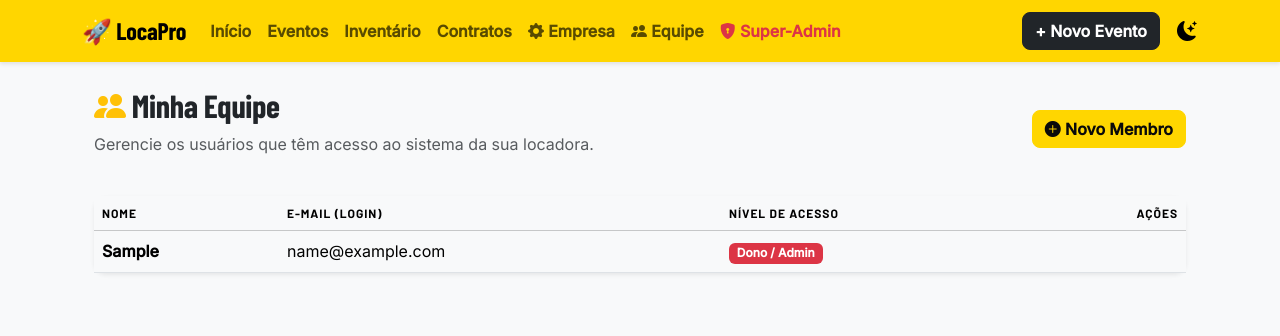
After one commit to JpGeneroso004/LocaPro, a Django app: page /empresas/equipe/ in a window 1280 px wide. The commit adds this page. Shown: the top 336 px of the page. Run offline with Django 4.2, Linux system fonts and the light colour scheme; the visitor is signed in with stand-in values (Sample User, id 1); data comes from the database, SQL or seed files in the repository; some web fonts are replaced.

Commit message:
feat(fase-4): Rebranding para LocaPro e Multiplos Usuarios por Locadora (Equipes)

```diff
--- a/arttendas/empresas/models.py
+++ b/arttendas/empresas/models.py
@@ -18,6 +18,11 @@ class Organizacao(models.Model):
         return self.nome
 
 class Usuario(AbstractUser):
+    CARGOS = [
+        ('dono', 'Dono/Administrador'),
+        ('funcionario', 'Funcionário')
+    ]
+
     organizacao = models.ForeignKey(
         Organizacao,
         on_delete=models.CASCADE,
@@ -25,6 +30,8 @@ class Usuario(AbstractUser):
         blank=True,
         related_name='usuarios'
     )
+
+    cargo = models.CharField('Cargo na Empresa', max_length=20, choices=CARGOS, default='dono')
 
     class Meta:
         verbose_name = 'Usuário'
--- a/arttendas/empresas/templates/empresas/cadastro.html
+++ b/arttendas/empresas/templates/empresas/cadastro.html
@@ -15,8 +15,8 @@
 
 <div class="card-cadastro card">
   <div class="logo-header">
-    <h2 class="fw-bold mb-0">⛺ TendaPro SaaS</h2>
-    <small class="text-white-50">Sua locadora de tendas no piloto automático</small>
+    <h2 class="fw-bold mb-0">🚀 LocaPro SaaS</h2>
+    <small class="text-white-50">Sua locadora de estruturas no piloto automático</small>
   </div>
   <div class="card-body p-4">
 
--- /dev/null
+++ b/arttendas/empresas/templates/empresas/equipe.html
@@ -0,0 +1,66 @@
+{% extends 'base.html' %}
+{% block title %}Minha Equipe - LocaPro{% endblock %}
+
+{% block content %}
+<div class="container mt-4">
+    <div class="row mb-4 align-items-center">
+        <div class="col">
+            <h2 class="fw-bold"><i class="bi bi-people-fill text-warning"></i> Minha Equipe</h2>
+            <p class="text-muted">Gerencie os usuários que têm acesso ao sistema da sua locadora.</p>
+        </div>
+        {% if user.cargo == 'dono' %}
+        <div class="col-auto">
+            <a href="{% url 'empresas:novo_membro' %}" class="btn btn-warning fw-bold text-dark">
+                <i class="bi bi-plus-circle-fill"></i> Novo Membro
+            </a>
+        </div>
+        {% endif %}
+    </div>
+
+    <div class="card shadow-sm border-0">
+        <div class="card-body p-0">
+            <div class="table-responsive">
+                <table class="table table-hover mb-0 align-middle">
+                    <thead class="table-light">
+                        <tr>
+                            <th>Nome</th>
+                            <th>E-mail (Login)</th>
+                            <th>Nível de Acesso</th>
+                            {% if user.cargo == 'dono' %}
+                            <th class="text-end">Ações</th>
+                            {% endif %}
+                        </tr>
+                    </thead>
+                    <tbody>
+                        {% for membro in usuarios %}
+                        <tr>
+                            <td class="fw-bold">{{ membro.first_name }}</td>
+                            <td>{{ membro.email }}</td>
+                            <td>
+                                {% if membro.cargo == 'dono' %}
+                                <span class="badge bg-danger">Dono / Admin</span>
+                                {% else %}
+                                <span class="badge bg-secondary">Funcionário</span>
+                                {% endif %}
+                            </td>
+                            {% if user.cargo == 'dono' %}
+                            <td class="text-end">
+                                {% if membro != user %}
+                                <form method="post" action="{% url 'empresas:remover_membro' membro.pk %}" style="display:inline;" onsubmit="return confirm('Tem certeza que deseja remover este membro da equipe?');">
+                                    {% csrf_token %}
+                                    <button type="submit" class="btn btn-sm btn-outline-danger" title="Remover Usuário">
+                                        <i class="bi bi-trash-fill"></i>
+                                    </button>
+                                </form>
+                                {% endif %}
+                            </td>
+                            {% endif %}
+                        </tr>
+                        {% endfor %}
+                    </tbody>
+                </table>
+            </div>
+        </div>
+    </div>
+</div>
+{% endblock %}
--- a/arttendas/empresas/templates/empresas/super_admin.html
+++ b/arttendas/empresas/templates/empresas/super_admin.html
@@ -1,5 +1,5 @@
 {% extends 'base.html' %}
-{% block title %}Painel do Dono - TendaPro{% endblock %}
+{% block title %}Painel do Dono - LocaPro{% endblock %}
 
 {% block content %}
 <div class="container mt-4">
--- a/arttendas/empresas/urls.py
+++ b/arttendas/empresas/urls.py
@@ -5,5 +5,8 @@ app_name = 'empresas'
 urlpatterns = [
     path('cadastro/', views.cadastro_locadora, name='cadastro'),
     path('configuracoes/', views.configuracoes_empresa, name='configuracoes'),
+    path('equipe/', views.lista_equipe, name='equipe'),
+    path('equipe/novo/', views.novo_membro, name='novo_membro'),
+    path('equipe/remover/<int:pk>/', views.remover_membro, name='remover_membro'),
     path('super-admin/', views.super_admin_dashboard, name='super_admin'),
 ]
--- a/arttendas/empresas/views.py
+++ b/arttendas/empresas/views.py
@@ -33,7 +33,7 @@ def cadastro_locadora(request):
                     organizacao=org
                 )
             login(request, user)
-            messages.success(request, f'Bem-vindo(a) ao TendaPro, {nome}! Sua conta da empresa {empresa_nome} foi criada.')
+            messages.success(request, f'Bem-vindo(a) ao LocaPro, {nome}! Sua conta da empresa {empresa_nome} foi criada.')
             return redirect('eventos:dashboard')
         except Exception as e:
             messages.error(request, f'Erro ao criar conta: {str(e)}')
@@ -76,3 +76,46 @@ def super_admin_dashboard(request):
         'total_eventos_global': sum(o.total_eventos for o in orgs)
     }
     return render(request, 'empresas/super_admin.html', context)
+
+@login_required
+def lista_equipe(request):
+    usuarios = Usuario.objects.filter(organizacao=request.user.organizacao).order_by('first_name')
+    return render(request, 'empresas/equipe.html', {'usuarios': usuarios})
+
+@login_required
+def novo_membro(request):
+    if request.user.cargo != 'dono':
+        messages.error(request, 'Apenas o dono pode adicionar membros.')
+        return redirect('empresas:equipe')
+
+    if request.method == 'POST':
+        nome = request.POST.get('nome')
+        email = request.POST.get('email')
+        senha = request.POST.get('senha')
+        cargo = request.POST.get('cargo')
+
+        if Usuario.objects.filter(username=email).exists():
+            messages.error(request, 'Este e-mail já está em uso.')
+        else:
+            Usuario.objects.create_user(
+                username=email, email=email, password=senha,
+                first_name=nome, organizacao=request.user.organizacao, cargo=cargo
+            )
+            messages.success(request, f'Membro {nome} adicionado com sucesso!')
+            return redirect('empresas:equipe')
+
+    return render(request, 'empresas/form_membro.html')
+
+@login_required
+def remover_membro(request, pk):
+    if request.user.cargo != 'dono':
+        messages.error(request, 'Apenas o dono pode remover membros.')
+        return redirect('empresas:equipe')
+
+    membro = get_object_or_404(Usuario, pk=pk, organizacao=request.user.organizacao)
+    if membro == request.user:
+        messages.error(request, 'Você não pode remover a si mesmo.')
+    else:
+        membro.delete()
+        messages.success(request, 'Membro removido.')
+    return redirect('empresas:equipe')
--- a/arttendas/templates/base.html
+++ b/arttendas/templates/base.html
@@ -4,7 +4,7 @@
 <head>
   <meta charset="UTF-8">
   <meta name="viewport" content="width=device-width, initial-scale=1.0, maximum-scale=1.0, user-scalable=no">
-  <title>{% block title %}TendaPro{% endblock %} | SaaS de Locação</title>
+  <title>{% block title %}LocaPro{% endblock %} | SaaS de Locação</title>
   <script>
     const theme = localStorage.getItem('theme') || 'light';
     document.documentElement.setAttribute('data-bs-theme', theme);
@@ -185,7 +185,7 @@
   <div class="container">
     <a class="navbar-brand" href="{% url 'eventos:dashboard' %}">
       <!-- <img src="{% static 'img/logo.png' %}" alt="TendaPro" height="40"> -->
-      <span class="fs-4 fw-bold">⛺ TendaPro</span>
+      <span class="fs-4 fw-bold">🚀 LocaPro</span>
     </a>
     <button class="navbar-toggler" type="button" data-bs-toggle="collapse" data-bs-target="#navbarNav">
       <span class="navbar-toggler-icon"></span>
@@ -207,6 +207,9 @@
         <li class="nav-item">
           <a class="nav-link fw-bold" href="{% url 'empresas:configuracoes' %}"><i class="bi bi-gear-fill"></i> Empresa</a>
         </li>
+        <li class="nav-item">
+          <a class="nav-link fw-bold" href="{% url 'empresas:equipe' %}"><i class="bi bi-people-fill"></i> Equipe</a>
+        </li>
         {% if user.is_superuser %}
         <li class="nav-item">
           <a class="nav-link fw-bold text-danger" href="{% url 'empresas:super_admin' %}"><i class="bi bi-shield-lock-fill"></i> Super-Admin</a>
@@ -224,7 +227,7 @@
 <div class="d-md-none navbar-top p-3 sticky-top mb-3 shadow-sm d-flex justify-content-between align-items-center">
   <div style="width: 32px;"></div> <!-- Spacer -->
   <a href="{% url 'eventos:dashboard' %}" class="text-decoration-none text-dark">
-    <h4 class="m-0 fw-bold">⛺ TendaPro</h4>
+    <h4 class="m-0 fw-bold">🚀 LocaPro</h4>
   </a>
   <button class="btn btn-link theme-toggle-icon text-decoration-none theme-toggle p-0 fs-4" title="Alternar tema">
     <i class="bi bi-moon-stars-fill"></i>
```
Also changed, not shown: arttendas/empresas/templates/empresas/form_membro.html (added, +56 -0 lines), arttendas/empresas/migrations/0003_usuario_cargo.py (added).
